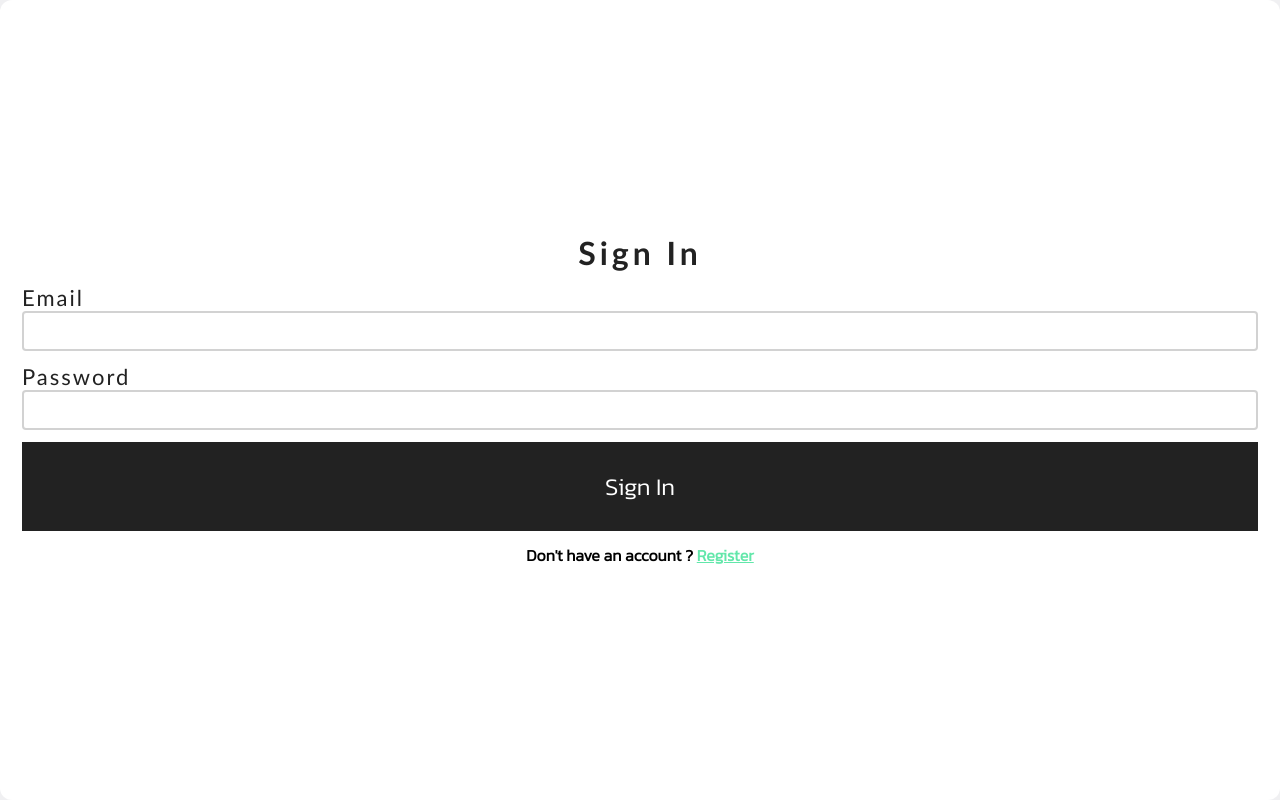
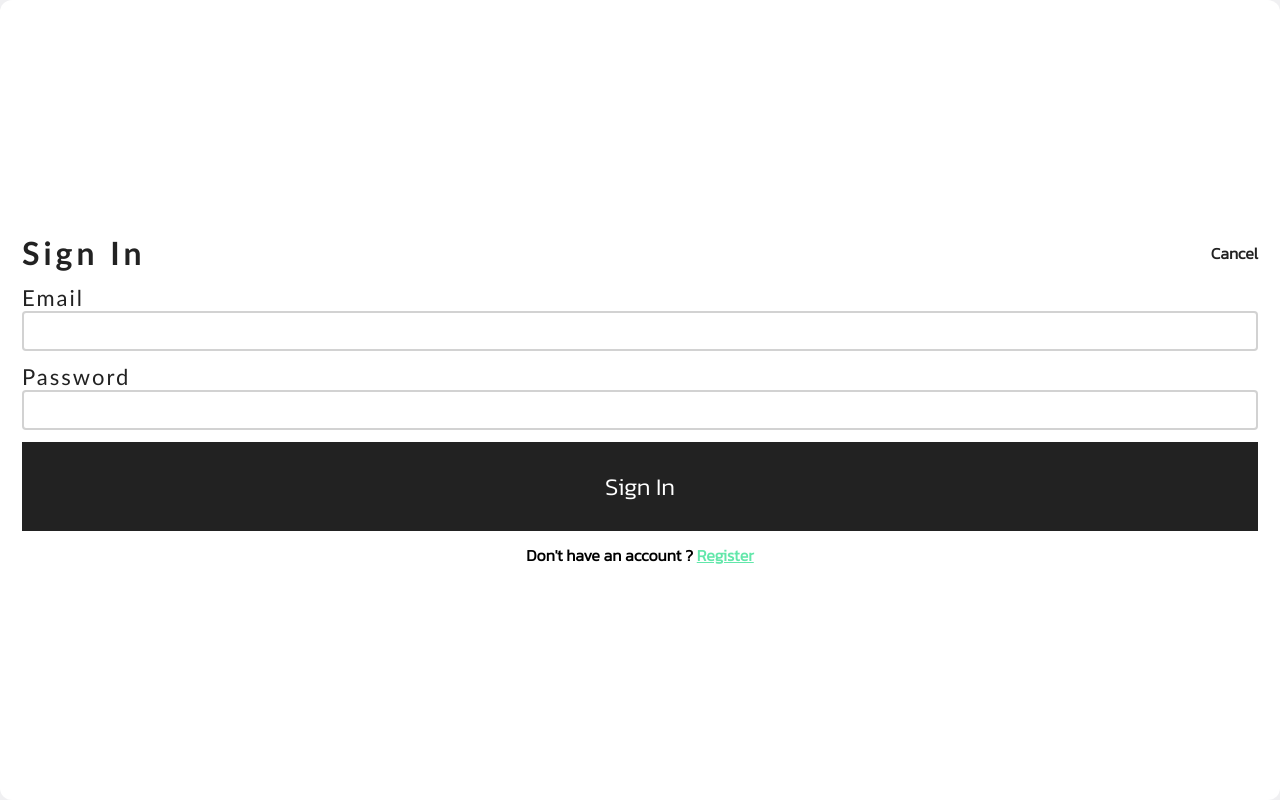
Before and after one commit to Hanakhin/AtomUsSolution-main, a React (Create React App) app: page /Login in a window 1280 px wide. Built offline with nearby package versions, Linux system fonts and the light colour scheme.

Commit message:
ajout du bouton cancel au formulaires

```diff
--- a/src/Components/LoginAndRegister/Login/login.tsx
+++ b/src/Components/LoginAndRegister/Login/login.tsx
@@ -38,7 +38,10 @@ export const Login: React.FC = (props) => {
     return (
         <Container>
                 <FormDiv>
+                    <div style={{display:"inline-flex",width:"100%",justifyContent:"space-between",alignItems:"center"}}>
                     <FormTitle>Sign In</FormTitle>
+                    <Link to="/" style={{textDecoration:"none"}}><h4 style={{textDecoration:"none",color:"#222"}}>Cancel</h4></Link>
+                    </div>
                         <InputDiv>
                             <InputText>Email</InputText>
                             <FormInput type="email" name="email" required onChange={(event)=>setEmail(event.currentTarget.value)}></FormInput>
--- a/src/Components/LoginAndRegister/Register/register.tsx
+++ b/src/Components/LoginAndRegister/Register/register.tsx
@@ -34,7 +34,10 @@ export const Register: React.FC = (props) => {
     return (
         <Container>
                 <FormDiv>
+                    <div style={{display:"inline-flex",width:"100%",justifyContent:"space-between",alignItems:"center"}}>
                     <FormTitle>Register</FormTitle>
+                    <Link to="/" style={{textDecoration:"none"}}><h4 style={{textDecoration:"none",color:"#222"}}>Cancel</h4></Link>
+                    </div>
                         <InputDiv>
                             <InputText>Email</InputText>
                             <FormInput type="email" name="email" required onChange={(event)=>setEmail(event.currentTarget.value)}></FormInput>
```
